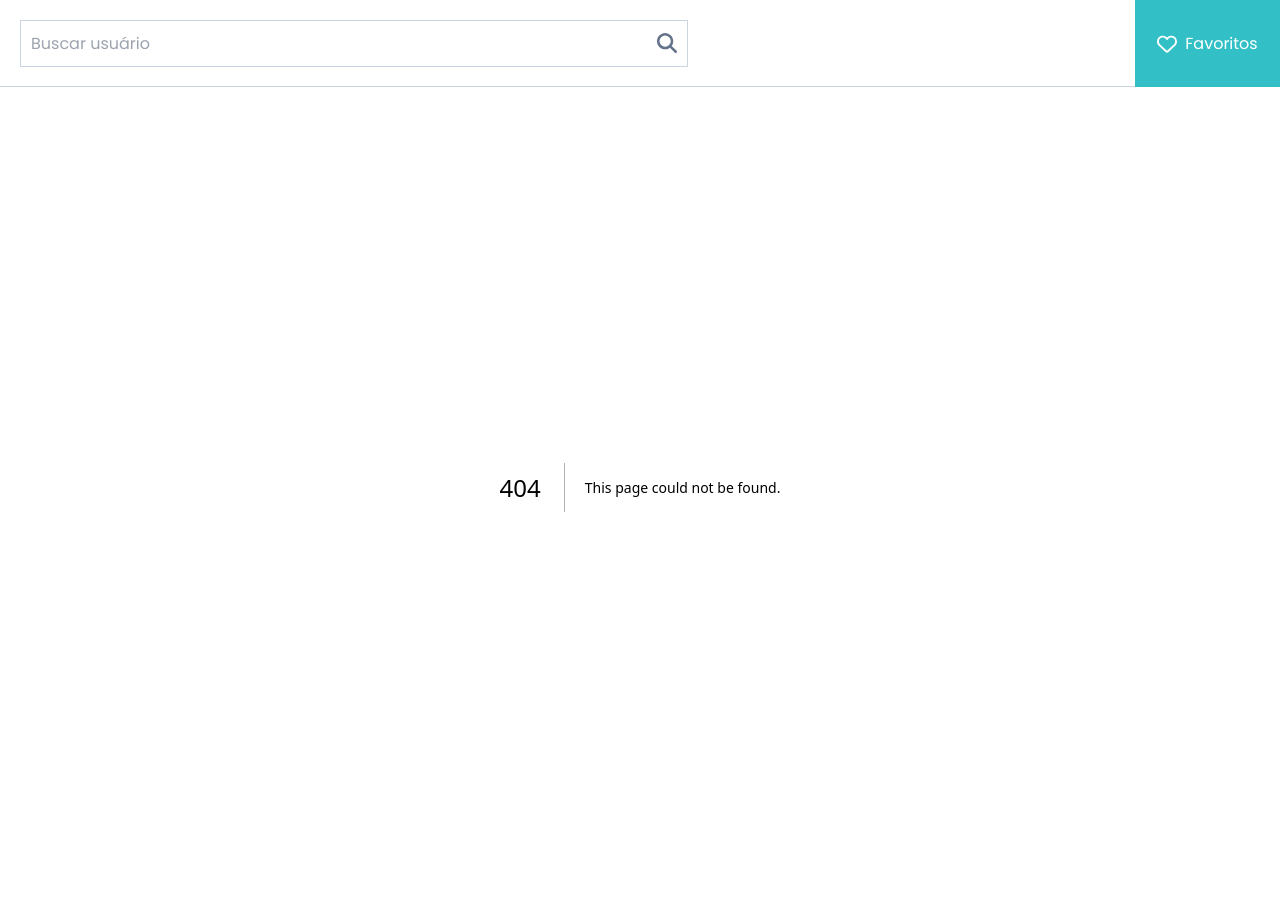
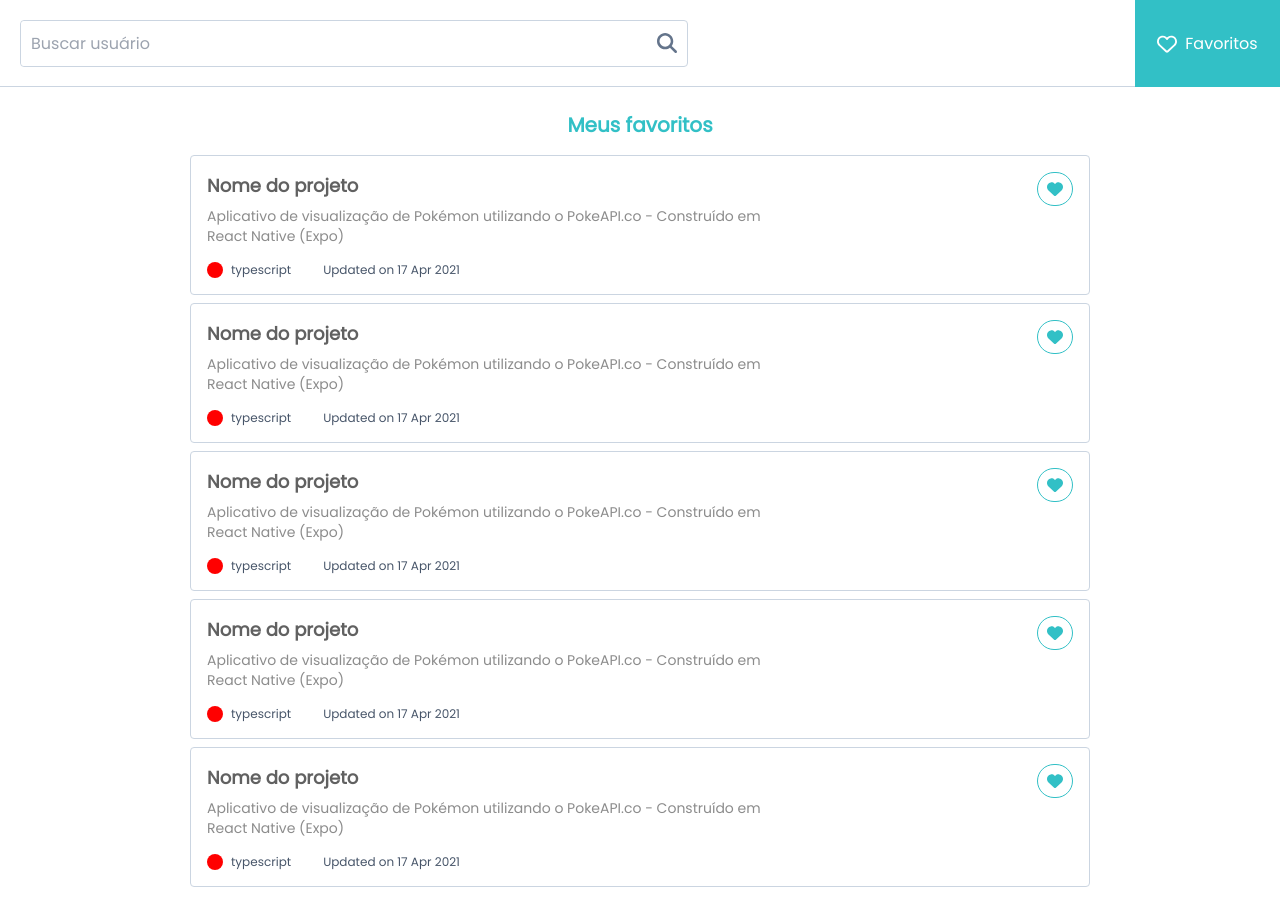
Before and after one commit to pierre-freire/test-casar, a Next.js app: page /favorites in a window 1280 px wide. Before the commit this address had no page. Built offline with nearby package versions, Linux system fonts and the light colour scheme.

Commit message:
style: add favorites visual (not working yet)

```diff
--- /dev/null
+++ b/app/favorites/page.tsx
@@ -0,0 +1,12 @@
+import ProjectsList from "@/components/projectsList/projectsList";
+
+export default function Favorites() {
+	return (
+		<main className="p-4 mt-2 flex flex-col items-center justify-center gap-2 text-slate-600 text-center">
+			<h1 className="text-xl mb-2 font-semibold text-[#32c0c6]">
+				Meus favoritos
+			</h1>
+			<ProjectsList />
+		</main>
+	);
+}
--- a/app/not_found/page.tsx
+++ b/app/not_found/page.tsx
@@ -6,11 +6,11 @@ import { useSearchParams } from "next/navigation";
 
 export default function NotFound() {
 	const searchParams = useSearchParams();
-	const search = searchParams.get("search");
+	const user = searchParams.get("user");
 
 	return (
 		<main className="p-4 mt-10 flex flex-col items-center justify-center gap-2 text-slate-600 text-center">
-			<h2 className="text-xl font-semibold text-[#32C0C6]">{`"${search}"`}</h2>
+			<h2 className="text-xl font-semibold text-[#32C0C6]">{`"${user}"`}</h2>
 			<h2 className="text-xl font-semibold">Nenhum usuário encontrado</h2>
 			<h3 className="text-base font-normal">
 				Verifique se a escrita está correta ou tente novamente
--- /dev/null
+++ b/components/projectsList/index.ts
@@ -0,0 +1,3 @@
+import ProjectsList from "./projectsList";
+
+export default ProjectsList
--- /dev/null
+++ b/components/projectsList/projectsList.tsx
@@ -0,0 +1,21 @@
+import ProjectsListItem from "./projectsListItem";
+
+function ProjectsList() {
+	return (
+		<ul className="flex flex-col gap-2 w-full items-center">
+			{[0, 1, 2, 3, 4].map((_, index) => {
+				return (
+					<ProjectsListItem
+						key={index}
+						name="Nome do projeto"
+						description="Aplicativo de visualização de Pokémon utilizando o PokeAPI.co - Construído em React Native (Expo)"
+						tech="typescript"
+						updated="Updated on 17 Apr 2021"
+					/>
+				);
+			})}
+		</ul>
+	);
+}
+
+export default ProjectsList;
--- /dev/null
+++ b/components/projectsList/projectsListItem.module.css
@@ -0,0 +1,8 @@
+.tech::before {
+	content: "";
+	width: 16px;
+	height: 16px;
+	border-radius: 50px;
+	display: block;
+	background-color: red;
+}
--- /dev/null
+++ b/components/projectsList/projectsListItem.tsx
@@ -0,0 +1,36 @@
+import styles from "./projectsListItem.module.css";
+import { FontAwesomeIcon } from "@fortawesome/react-fontawesome";
+import { faHeart } from "@fortawesome/free-solid-svg-icons";
+
+interface IProjectListItem {
+	name: string;
+	description: string;
+	tech: string;
+	updated: string;
+}
+
+function ProjectsListItem({
+	name,
+	description,
+	tech,
+	updated,
+}: IProjectListItem) {
+	return (
+		<li className="text-left border-solid border-[1px] border-slate-300 rounded p-[16px] w-full max-w-[900px]">
+			<div className="flex justify-between">
+				<h2 className="text-lg text-[#616161] font-semibold mb-[6px]">
+					{name}
+				</h2>
+				<button className="border-solid border-[1px] border-[#32c0c6] rounded-full px-[8px]">
+					<FontAwesomeIcon icon={faHeart} className="w-[18px] text-[#32c0c6]" />
+				</button>
+			</div>
+			<p className="text-sm text-[#8C8C8C] max-w-[560px]">{description}</p>
+			<p className={`text-xs mt-[16px] ${styles.tech} flex items-center gap-2`}>
+				{tech} <span className="ml-[24px]">{updated}</span>
+			</p>
+		</li>
+	);
+}
+
+export default ProjectsListItem;
--- a/components/searchBar/seachBar.tsx
+++ b/components/searchBar/seachBar.tsx
@@ -16,13 +16,13 @@ function SeachBar() {
 	}
 
 	function redirectSearch() {
-		router.push(`/not_found?search=${search}`);
+		router.push(`/not_found?user=${search}`);
 	}
 
 	return (
-		<div className="relative w-full sm:max-w-[668px] mb-[20px] sm:m-[20px] flex items-center border-solid border-[1px] border-slate-300">
+		<div className="relative w-full sm:max-w-[668px] mb-[20px] sm:m-[20px] flex items-center rounded border-solid border-[1px] border-slate-300">
 			<input
-				className="p-[10px] outline-none w-full text-slate-700"
+				className="p-[10px] rounded outline-none w-full text-slate-700"
 				aria-label="Pesquisa"
 				placeholder="Buscar usuário"
 				value={search}
--- a/package.json
+++ b/package.json
@@ -14,6 +14,7 @@
     "@fortawesome/free-regular-svg-icons": "^6.5.1",
     "@fortawesome/free-solid-svg-icons": "^6.5.1",
     "@fortawesome/react-fontawesome": "^0.2.0",
+    "axios": "^1.6.7",
     "next": "14.1.0",
     "react": "^18",
     "react-dom": "^18"
```
Also changed, not shown: 1 other file (tests, documents, lock files or other folders).
